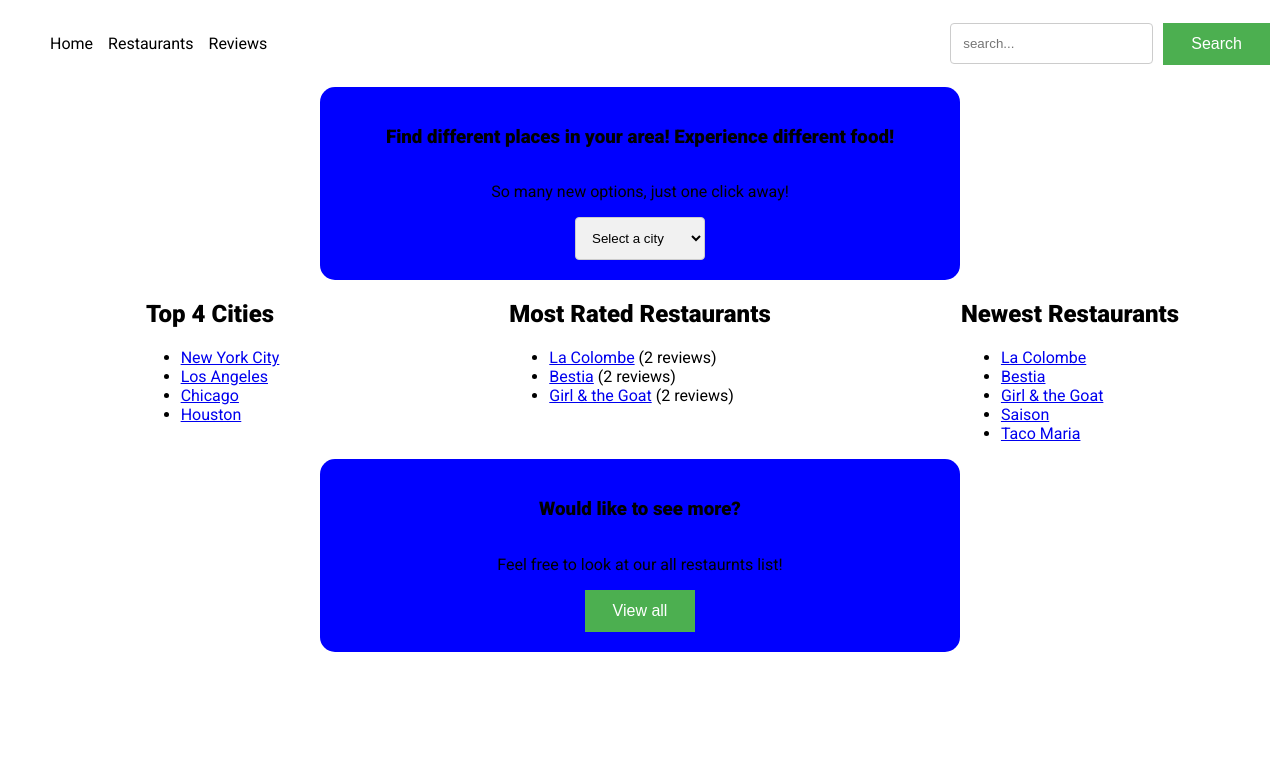
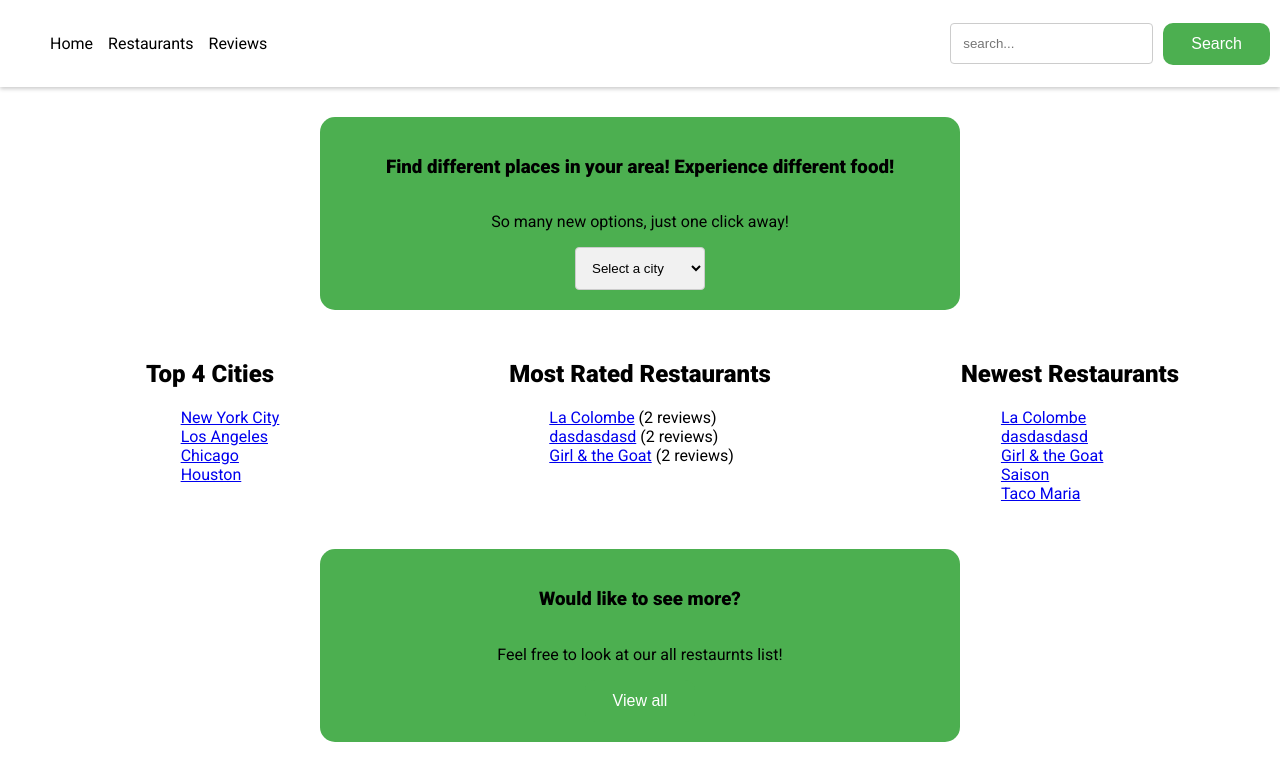
Before and after one commit to RutkisXd/review-page, a React (Create React App) app: page / in a window 1280 px wide. Shown: the top 780 px of the page. Built offline with nearby package versions, Linux system fonts and the light colour scheme; data requests are answered from the project's data file.

Commit message:
huge-updates

```diff
--- a/db.json
+++ b/db.json
@@ -51,10 +51,10 @@
     },
     {
       "id": 2,
-      "name": "Bestia",
-      "cityId": 2,
-      "address": "2121 E 7th Pl, Los Angeles, CA 90021",
-      "photo": "https://bestiala.com/"
+      "name": "dasdasdasd",
+      "cityId": "3",
+      "address": "asdasdasd",
+      "photo": "asdasdasdasd"
     },
     {
       "id": 3,
@@ -118,13 +118,6 @@
       "cityId": "3",
       "photo": "asdasdasdasd",
       "id": 11
-    },
-    {
-      "name": "adasdasd",
-      "address": "asdasdasd",
-      "cityId": "3",
-      "photo": "asdasdasdasd",
-      "id": 12
     }
   ],
   "reviews": [
--- a/src/App.js
+++ b/src/App.js
@@ -17,7 +17,7 @@ function App() {
           <Route path="/" element={<HomePage />} />
           <Route path="/restaurants" element={<RestaurantList />} />
           <Route path="/restaurants/:restaurantId" element={<RestaurantDetailPage />} />
-          <Route path="/restaurants?:cityId" element={<RestaurantList />} />
+          <Route path="/restaurants?city=:cityId" element={<RestaurantList />} />
           <Route path='/reviews' element={<ReviewsPage />} />
           <Route path='/search/:keyword' element={<SearchResults />}/>
         </Routes>
--- a/src/App.scss
+++ b/src/App.scss
@@ -1,7 +1,7 @@
 @import url(https://fonts.googleapis.com/css?family=Roboto:400,100,900);
 
 //colors
-$red: #E1332D;
+$green: #4CAF50;
 $white: #fff;
 
 //base styles
@@ -31,3 +31,10 @@ body {
   flex-direction: row;
   gap: 10px;
 }
+
+.navigation-wrapper{
+  background-color: $white;
+  position: sticky;
+  top: 0;
+  box-shadow: 0 2px 4px rgba(0, 0, 0, 0.2);
+}
--- a/src/Components/Navigation.scss
+++ b/src/Components/Navigation.scss
@@ -11,7 +11,7 @@
     color: black;
 }
 
-.links-wrapper li a:active {
+a:active {
     color: green;
     border: 1px solid green($color: #000000);
 }
--- a/src/Pages/HomePage.scss
+++ b/src/Pages/HomePage.scss
@@ -1,5 +1,8 @@
+@import '../App.scss';
+
+
 .search-by-category {
-    background-color: blue;
+    background-color: $green;
     padding: 20px;
     border-radius: 15px;
     display: flex;
@@ -8,6 +11,8 @@
     align-items: center;
     justify-content: center;
     width: 50%;
+    margin-top: 30px;
+    margin-bottom: 30px;
 }
 
 .cta-wrapper {
@@ -16,6 +21,7 @@
     gap: 10px;
     place-items: center;
     align-items: start;
+    margin-bottom: 30px;
 }
 
 .view-all-restaurants-wrapper {
@@ -23,14 +29,14 @@
     flex-direction: column;
     justify-content: center;
     align-items: center;
-    background-color: blue;
+    background-color: $green;
     padding: 20px;
     border-radius: 15px;
     width: 50%;
 }
 
 .btn {
-    background-color: #4CAF50; /* Green */
+    background-color: $green;
     border: none;
     color: white;
     padding: 12px 28px;
@@ -38,6 +44,7 @@
     text-decoration: none;
     display: inline-block;
     font-size: 16px;
+    border-radius: 10px;
 }
 
 .select-category-wrapper {
@@ -52,6 +59,11 @@ select {
     border: none;
     border-radius: 4px;
     background-color: #f1f1f1;
+}
+
+li {
+    list-style: none;
+    text-decoration: none;
 }
 
 input[type=text] {
--- a/src/Pages/RestaurantDetailPage.js
+++ b/src/Pages/RestaurantDetailPage.js
@@ -107,9 +107,14 @@ export default function RestaurantDetails() {
       <p>{restaurant.address}</p>
       <img src={restaurant.photo} alt={restaurant.name} />
       <h3>Reviews</h3>
-  <ul>
+
+      {reviews.length === 0 ? (
+        <p>Currently, there are no reviews. Be the first one!</p>
+      ) : (
+
+      <ul className='review-list'>
         {reviews.map(review => (
-      <li key={review.id}>
+          <li className='review-item' key={review.id}>
             <div className='card-wrapper'>
               <strong>{review.title}</strong>
               <p>{review.body}</p>
@@ -121,7 +126,7 @@ export default function RestaurantDetails() {
             </div>
           </li>
         ))}
-  </ul>
+      </ul>)}
 
     <div className='review-submit'>
         {!editReviewId && <h3>Add a review</h3>}
--- a/src/Pages/RestaurantDetailPage.scss
+++ b/src/Pages/RestaurantDetailPage.scss
@@ -3,6 +3,12 @@
     flex-direction: row;
     align-items: center;
     gap: 10px;
+}
+
+.review-list {
+    display: flex;
+    flex-direction: column;
+    gap: 25px;
 }
 
 // Mobile devices (portrait):
--- a/src/Pages/RestaurantsPage.scss
+++ b/src/Pages/RestaurantsPage.scss
@@ -74,6 +74,12 @@ input[type=text], select, textarea {
   width: 100%;
 }
 
+.restaurant-image {
+  width: 50%;
+  height: auto;
+  object-fit: cover;
+}
+
 
 
 }
--- a/src/Pages/ResutantsPage.js
+++ b/src/Pages/ResutantsPage.js
@@ -4,7 +4,7 @@ import { useParams, useLocation } from 'react-router-dom';
 import RestaurantForm from '../Components/RestaurantForm';
 import '../Pages/RestaurantsPage.scss'
 
-function RestaurantList() {
+export default function RestaurantList() {
   const [restaurants, setRestaurants] = useState([]);
   const [cities, setCities] = useState([]);
   const [editingRestaurantId, setEditingRestaurantId] = useState(null);
@@ -76,16 +76,16 @@ function RestaurantList() {
     }
   }
 
+  console.log(cityId)
+
   return (
     <div className='restaurants-content-wrapper'>
       <h3>{cityId ? `Restaurants in ${getCityName(cityId)}` : 'All Restaurants'}</h3>
-
       <RestaurantForm
         cities={cities}
         onSubmit={handleSave}
         initialData={editingRestaurantId ? restaurants.find(restaurant => restaurant.id === editingRestaurantId) : null}
       />
-
       <ul className='restaurants-list'>
         {restaurants.map((restaurant) => (
           <li className='restaurant-item' key={restaurant.id}>
@@ -94,17 +94,14 @@ function RestaurantList() {
               <h3>{restaurant.name}</h3>
               <p>{restaurant.address}</p>
             </Link>
-
             <div className='buttons-together'>
               <button className='btn' onClick={() => handleDelete(restaurant.id)}>Delete</button>
-              <button className='btn' onClick={() => handleEdit(restaurant.id)}>Edit</button>
+              <button className='btn' onClick={() => handleEdit(restaurant)}>Edit</button>
             </div>
-
           </li>
         ))}
       </ul>
     </div>
   );
+
 }
-
-export default RestaurantList
--- a/src/Pages/SearchResults.js
+++ b/src/Pages/SearchResults.js
@@ -29,7 +29,7 @@ function SearchComponent() {
         </h2>
       )}
 
-      {restaurants.length > 0 && (
+      {restaurants.length > 0 &&  reviews.length > 0 && (
         <>
           <h2 className='page-header'>Search Results for "{keyword}"</h2>
           <RestaurantsList restaurants={restaurants} />
```
Also changed, not shown: src/Components/RestaurantForm.js (line endings or trailing spaces). Lines whose indentation alone changed are shown as unchanged.
